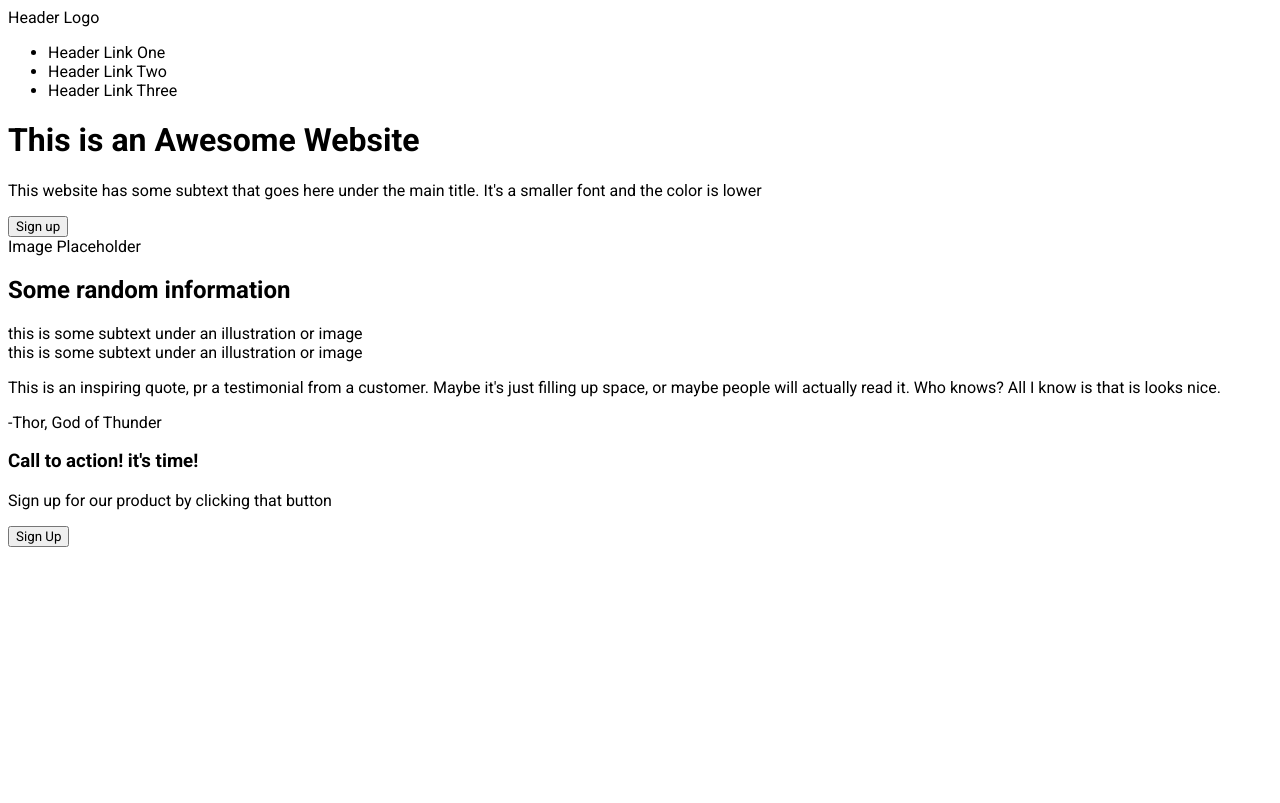
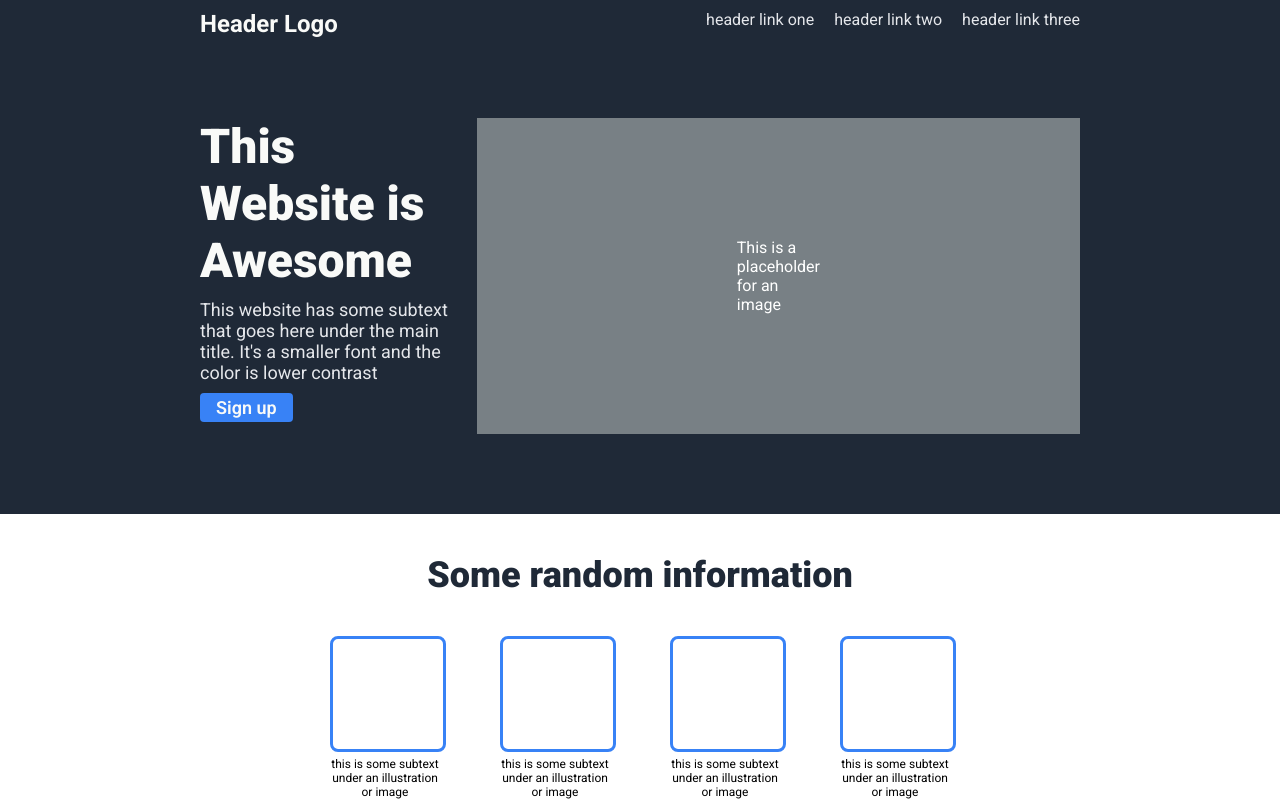
Before and after one commit to agtolentino/Project-Landing-Page, a plain HTML site: page index.html in a window 1280 px wide. Shown: the top 803 px of the page. Drawn offline with Linux system fonts and the light colour scheme.

Commit message:
Feat: Completed layout for section 1-3

```diff
--- a/index.html
+++ b/index.html
@@ -15,41 +15,53 @@
   </head>
 
   <body>
-    <header class="header">
-      <div class="header-left">Header Logo</div>
-      <div>
-        <ul>
-          <li>Header Link One</li>
-          <li>Header Link Two</li>
-          <li>Header Link Three</li>
-        </ul>
+    <header>
+      <div class="header-items">
+        <div class="header-left">Header Logo</div>
+        <div class="header-right">
+          <ul>
+            <li><a href="">header link one</a></li>
+            <li><a href="">header link two</a></li>
+            <li><a href="">header link three</a></li>
+          </ul>
+        </div>
       </div>
+
+      <!-- Section 1 Start -->
+      <div class="section1">
+        <div class="section1-left">
+          <h1>This Website is Awesome</h1>
+          <p>
+            This website has some subtext that goes here under the main title.
+            It's a smaller font and the color is lower contrast
+          </p>
+          <button>Sign up</button>
+        </div>
+        <div class="section1-right">
+          <div class="placeholder">This is a placeholder for an image</div>
+        </div>
+      </div>
+      <!-- Section 1 End -->
     </header>
 
     <main>
-      <!-- Section 1 Start -->
-      <div class="section1">
-        <div class="section1-left">
-          <h1>This is an Awesome Website</h1>
-          <p>
-            This website has some subtext that goes here under the main title.
-            It's a smaller font and the color is lower
-          </p>
-          <button>Sign up</button>
-        </div>
-        <div class="section2-right">Image Placeholder</div>
-      </div>
-      <!-- Section 1 End -->
-
       <!-- Section 2 Start -->
       <div class="section2">
         <h2>Some random information</h2>
-        <div class="section2-elements">
-          <div>
+        <div class="section2-container">
+          <div class="section2-item">
             <div class="section2-box"></div>
             this is some subtext under an illustration or image
           </div>
-          <div>
+          <div class="section2-item">
+            <div class="section2-box"></div>
+            this is some subtext under an illustration or image
+          </div>
+          <div class="section2-item">
+            <div class="section2-box"></div>
+            this is some subtext under an illustration or image
+          </div>
+          <div class="section2-item">
             <div class="section2-box"></div>
             this is some subtext under an illustration or image
           </div>
@@ -60,7 +72,7 @@
       <!-- Section 3 Start Testimony -->
       <div class="section3">
         <p class="quote">
-          This is an inspiring quote, pr a testimonial from a customer. Maybe
+          This is an inspiring quote, from a testimonial from a customer. Maybe
           it's just filling up space, or maybe people will actually read it. Who
           knows? All I know is that is looks nice.
         </p>
--- a/style/style.css
+++ b/style/style.css
@@ -1,3 +1,149 @@
 * {
   font-family: "Roboto", sans-serif;
+  margin: 0;
+  padding: 0;
 }
+
+ul {
+  list-style: none;
+}
+
+a {
+  text-decoration: none;
+  color: #e5e7eb;
+  font-size: 16px;
+}
+
+header {
+  background-color: #1f2937;
+  margin: 0;
+}
+
+.header-items {
+  display: flex;
+  justify-content: space-between;
+  margin: 0px 200px;
+  padding-top: 10px;
+  padding-bottom: 80px;
+  color: #f9faf8;
+}
+.header-left {
+  font-weight: bold;
+  font-size: 24px;
+}
+.header-right ul {
+  display: flex;
+  gap: 20px;
+}
+
+.section1 {
+  display: flex;
+  justify-content: space-between;
+  gap: 20px;
+  margin: 0px 200px;
+  padding-bottom: 80px;
+}
+
+.section1-left h1 {
+  color: #f9faf8;
+  font-size: 48px;
+  margin-bottom: 10px;
+  font-weight: 900;
+}
+
+.section1-left p {
+  color: #e5e7eb;
+  font-size: 18px;
+  max-width: 520px;
+  margin-bottom: 10px;
+}
+
+.section1 button {
+  background-color: #3882f6;
+  color: #f9faf8;
+  font-size: 18px;
+  font-weight: 600;
+  border-radius: 4px;
+  padding: 4px 16px;
+  border: none;
+  cursor: pointer;
+}
+
+.placeholder {
+  background-color: rgb(120, 128, 133);
+  padding: 120px 260px;
+  color: white;
+}
+
+.section2 {
+  margin: 40px 0 80px 0;
+}
+.section2 h2 {
+  text-align: center;
+  color: #1f2937;
+  font-size: 36px;
+  font-weight: 900;
+  margin-bottom: 40px;
+}
+
+.section2-item {
+  width: 110px;
+  max-width: 100%;
+  text-align: center;
+}
+
+.section2-container {
+  display: flex;
+  gap: 60px;
+  justify-content: center;
+  font-size: 12px;
+}
+
+.section2-box {
+  border: #3882f6 solid 3.5px;
+  width: 110px;
+  height: 110px;
+  border-radius: 8px;
+  margin-bottom: 5px;
+}
+
+.section3 {
+  background-color: #e5e7eb;
+  padding: 80px 0;
+  display: flex;
+  flex-direction: column;
+  align-items: center;
+  justify-content: center;
+}
+
+.quote {
+  font-size: 36px;
+  color: #1f2937;
+  font-weight: 300;
+  font-style: italic;
+  text-align: justify;
+  max-width: 800px;
+}
+
+.quote-ref {
+  margin-left: 40rem;
+  color: #1f2937;
+  font-weight: 800;
+}
+
+.section4 {
+  display: flex;
+  align-items: center;
+  justify-content: center;
+}
+
+.action-card {
+  background-color: #3882f6;
+  width: 67.5rem;
+  height: auto;
+  margin: 80px 0;
+  border-radius: 5px;
+  display: flex;
+  align-items: center;
+  justify-content: center;
+}
```
